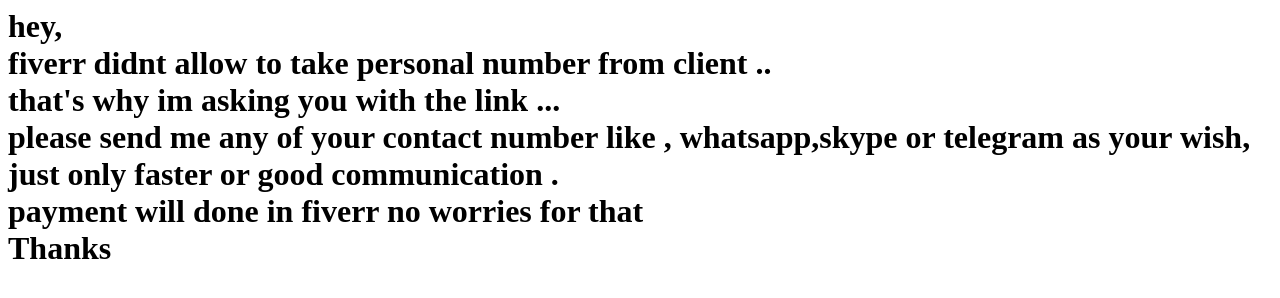
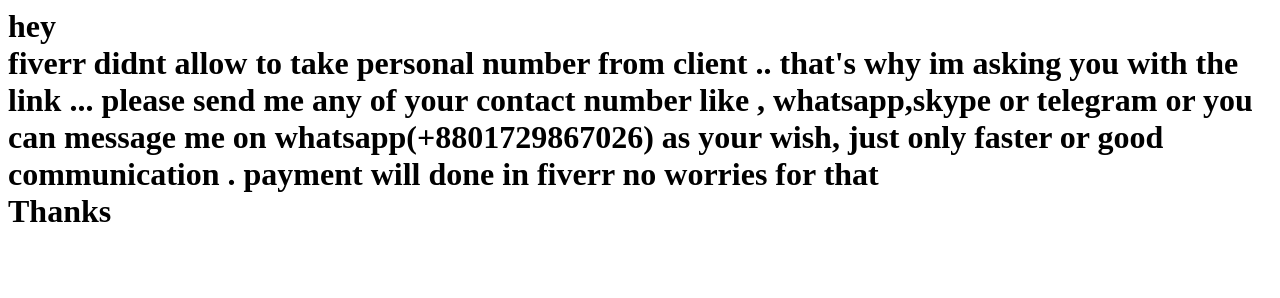
Before and after one commit to SaRabbany/neverback, a plain HTML site: page index.html in a window 1280 px wide. Drawn offline with Linux system fonts and the light colour scheme.

Commit message:
first comt

```diff
--- a/index.html
+++ b/index.html
@@ -1,10 +1,9 @@
 <h1>
-  hey,<br> fiverr didnt allow to take personal number from client ..<br>
-   that's why im asking you with the link ... <br>
-    please send
-  me any of your contact number like , whatsapp,skype or telegram as your wish,<br>
-  just only faster or good communication .<br>
-  payment will done in fiverr no worries for that
+ hey
+ <br>
+ fiverr didnt allow to take personal number from client .. that's why im asking you with the link ... please send me
+ any of your contact number like , whatsapp,skype or telegram or you can message me on whatsapp(+8801729867026) as your
+ wish, just only faster or good communication . payment will done in fiverr no worries for that
   <br>
   Thanks
 </h1>
```
